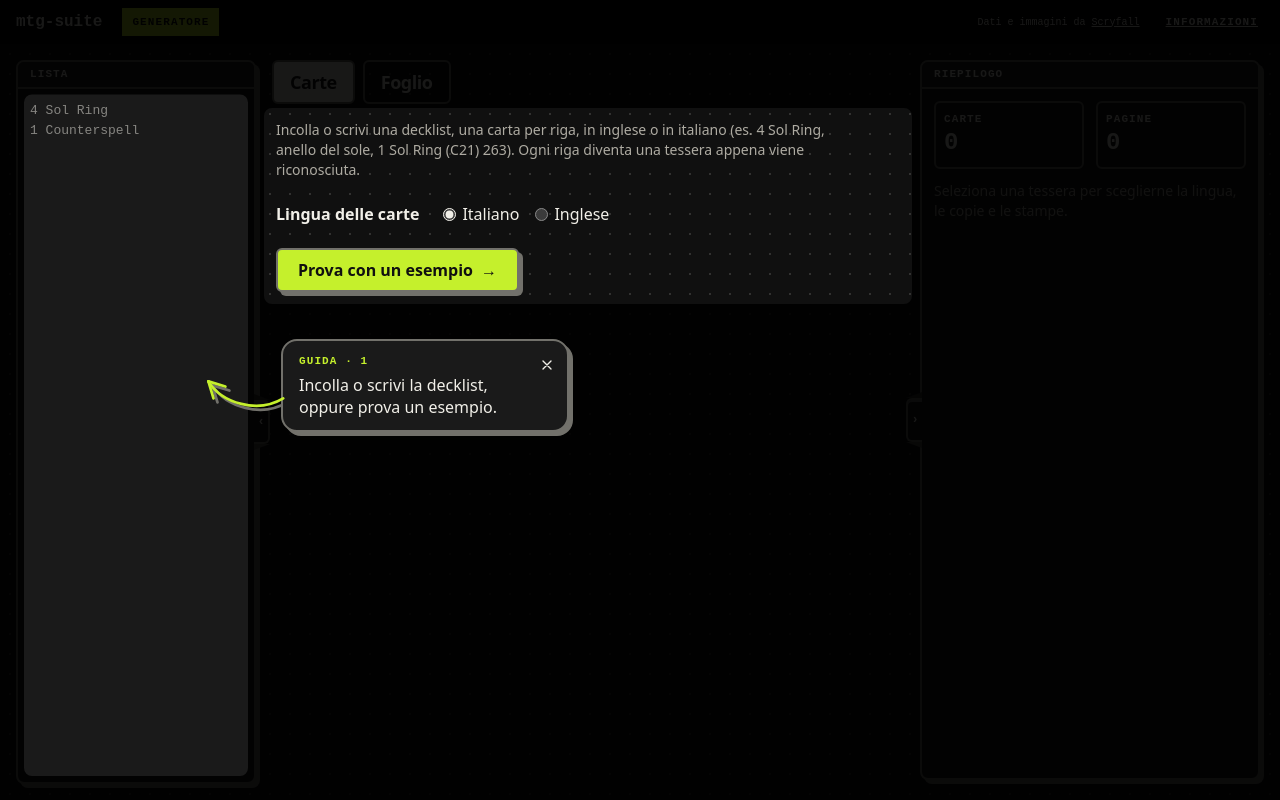
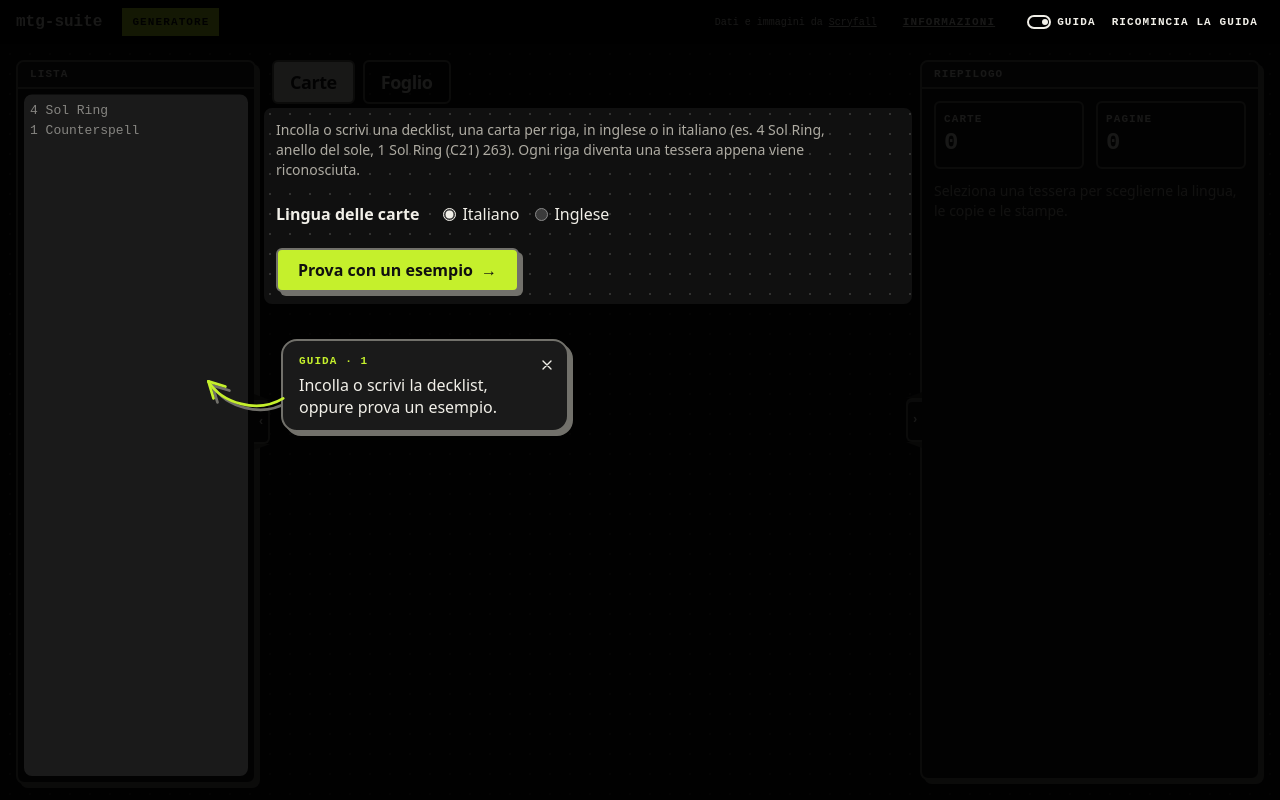
Before and after one commit to mattesalva93/leyline, a React (Vite) app in the folder packages/web/: page /proxy in a window 1280 px wide. Built offline with nearby package versions, Linux system fonts and the light colour scheme.

Commit message:
feat: switch the guide off and start it over from the shell menu

```diff
--- a/packages/web/src/locales/it.json
+++ b/packages/web/src/locales/it.json
@@ -6,6 +6,8 @@
     "appName": "mtg-suite",
     "areas": "Aree",
     "menu": "Menu",
+    "guide": "Guida",
+    "restartGuide": "Ricomincia la guida",
     "scryfallCredit": "Dati e immagini da <scryfall>Scryfall</scryfall>"
   },
   "areas": {
--- a/packages/web/src/shell/AppShell.tsx
+++ b/packages/web/src/shell/AppShell.tsx
@@ -2,7 +2,10 @@ import { useState } from 'react';
 import { useTranslation } from 'react-i18next';
 import { Outlet } from 'react-router';
 import { Icon } from '../ui/Icon.tsx';
+import { ABOVE_GUIDE_SPOTLIGHT } from '../workspace/guide/GuideSpotlight.tsx';
+import { useGuideOnDevice } from '../workspace/guide/use-guide-on-device.ts';
 import { AreaNav } from './AreaNav.tsx';
+import { GuideControls } from './GuideControls.tsx';
 import { InfoDialog } from './InfoDialog.tsx';
 import { PhoneMenu } from './PhoneMenu.tsx';
 import { ScryfallCredit } from './ScryfallCredit.tsx';
@@ -11,6 +14,7 @@ import type { ShellOutletContext } from './shell-outlet-context.ts';
 import { BUTTON_STATES } from '../ui/board-styles.ts';
 
 const MENU_ITEM = `flex items-center gap-2 rounded-md px-3 py-2.5 text-left ${BUTTON_STATES}`;
+const TOP_BAR_ITEM = `rounded-md px-1.5 py-1 font-mono text-[11px] font-bold tracking-widest uppercase ${BUTTON_STATES}`;
 
 /**
  * The frame every area lives in: the top bar above, the current area below. On a wide screen
@@ -21,12 +25,18 @@ export function AppShell({ areas }: { readonly areas: readonly ShellArea[] }) {
   const { t } = useTranslation();
   const [isInfoOpen, setIsInfoOpen] = useState(false);
   const [topBarSlot, setTopBarSlot] = useState<HTMLElement | null>(null);
+  const guideOnDevice = useGuideOnDevice();
   return (
     <div className="flex h-dvh flex-col font-sans">
       <header className="flex h-12 shrink-0 items-center gap-2 bg-chrome px-2 text-chrome-foreground lg:h-11 lg:gap-5 lg:px-4">
-        <PhoneMenu areas={areas} className="lg:hidden">
+        <PhoneMenu areas={areas} className={`lg:hidden ${ABOVE_GUIDE_SPOTLIGHT}`}>
           {(closeMenu) => (
             <>
+              <GuideControls
+                guideOnDevice={guideOnDevice}
+                controlClassName={MENU_ITEM}
+                onUse={closeMenu}
+              />
               <button
                 type="button"
                 className={MENU_ITEM}
@@ -54,11 +64,17 @@ export function AppShell({ areas }: { readonly areas: readonly ShellArea[] }) {
         <InfoDialog
           isOpen={isInfoOpen}
           onOpenChange={setIsInfoOpen}
-          triggerClassName={`hidden rounded-md px-1.5 py-1 font-mono text-[11px] font-bold tracking-widest uppercase underline lg:block ${BUTTON_STATES}`}
+          triggerClassName={`hidden underline lg:block ${TOP_BAR_ITEM}`}
         />
+        <div className={`hidden items-center gap-1 lg:flex ${ABOVE_GUIDE_SPOTLIGHT}`}>
+          <GuideControls
+            guideOnDevice={guideOnDevice}
+            controlClassName={`flex items-center gap-1.5 whitespace-nowrap ${TOP_BAR_ITEM}`}
+          />
+        </div>
       </header>
       <main className="dot-grid min-h-0 flex-1 overflow-y-auto">
-        <Outlet context={{ topBarSlot } satisfies ShellOutletContext} />
+        <Outlet context={{ topBarSlot, guideOnDevice } satisfies ShellOutletContext} />
       </main>
     </div>
   );
--- /dev/null
+++ b/packages/web/src/shell/GuideControls.tsx
@@ -0,0 +1,59 @@
+import { useTranslation } from 'react-i18next';
+import type { GuideOnDevice } from '../workspace/guide/use-guide-on-device.ts';
+
+/**
+ * The shell's controls of the guide: the "Guida" switch, which turns it off and on again, and
+ * "Ricomincia la guida", which starts it over from its first step. `onUse` runs after either,
+ * such as closing the phone menu.
+ */
+export function GuideControls({
+  guideOnDevice,
+  controlClassName,
+  onUse = () => {},
+}: {
+  readonly guideOnDevice: GuideOnDevice;
+  readonly controlClassName: string;
+  readonly onUse?: () => void;
+}) {
+  const { t } = useTranslation();
+  const { isGuideOn } = guideOnDevice.savedGuide;
+  return (
+    <>
+      <button
+        type="button"
+        role="switch"
+        aria-checked={isGuideOn}
+        className={controlClassName}
+        onClick={() => {
+          guideOnDevice.switchGuide(!isGuideOn);
+          onUse();
+        }}
+      >
+        <SwitchTrack isOn={isGuideOn} />
+        {t('shell.guide')}
+      </button>
+      <button
+        type="button"
+        className={controlClassName}
+        onClick={() => {
+          guideOnDevice.restartGuide();
+          onUse();
+        }}
+      >
+        {t('shell.restartGuide')}
+      </button>
+    </>
+  );
+}
+
+/** The track and knob that show a switch on or off; the switch's role tells it in words. */
+function SwitchTrack({ isOn }: { readonly isOn: boolean }) {
+  return (
+    <span
+      aria-hidden
+      className={`flex h-3.5 w-6 shrink-0 items-center rounded-full border-2 border-current px-px ${isOn ? 'justify-end' : 'justify-start'}`}
+    >
+      <span className={`size-1.5 rounded-full ${isOn ? 'bg-current' : 'border border-current'}`} />
+    </span>
+  );
+}
--- a/packages/web/src/shell/shell-outlet-context.ts
+++ b/packages/web/src/shell/shell-outlet-context.ts
@@ -1,9 +1,12 @@
 import { useOutletContext } from 'react-router';
+import type { GuideOnDevice } from '../workspace/guide/use-guide-on-device.ts';
 
 /** What the shell hands the area it shows. */
 export interface ShellOutletContext {
   /** The place the area may fill in the top bar; `null` until the top bar is on screen. */
   readonly topBarSlot: HTMLElement | null;
+  /** The guide, which the shell's menu switches off and starts over. */
+  readonly guideOnDevice: GuideOnDevice;
 }
 
 /** What the shell hands the current area, read from inside that area. */
--- a/packages/web/src/workspace/Workspace.tsx
+++ b/packages/web/src/workspace/Workspace.tsx
@@ -16,6 +16,7 @@ import { GuideContext } from './guide/guide-context.ts';
 import { useGuide } from './guide/use-guide.ts';
 import { useGeneratorWatchedByGuide } from './guide/use-generator-watched-by-guide.ts';
 import { PhoneWorkspace } from './PhoneWorkspace.tsx';
+import { useShellOutletContext } from '../shell/shell-outlet-context.ts';
 import type { WorkspaceState, WorkspaceStep } from './workspace-state.ts';
 
 /** A tile selected while the decklist text had `writtenLineCount` lines. */
@@ -57,7 +58,12 @@ export function Workspace({ generator: unwatchedGenerator }: { readonly generato
   const isWideScreen = useIsWideScreen();
   const gridTiles = gridTilesOf(unwatchedGenerator.cardLines);
   const linesToFix = linesToFixOf(gridTiles);
-  const { generator, seen } = useGeneratorWatchedByGuide(unwatchedGenerator, linesToFix);
+  const { guideOnDevice } = useShellOutletContext();
+  const { generator, seen } = useGeneratorWatchedByGuide(
+    unwatchedGenerator,
+    linesToFix,
+    guideOnDevice.restartCount,
+  );
   const [step, setStep] = useState(() => startingStepFor(isWideScreen));
   // A new decklist starts the workspace over from its first step, where the empty workspace shows its invite.
   const [wasDecklistUnderWay, setWasDecklistUnderWay] = useState(generator.isDecklistUnderWay);
@@ -78,7 +84,8 @@ export function Workspace({ generator: unwatchedGenerator }: { readonly generato
     if (selection) setTileSelectionCount((count) => count + 1);
   };
   const selection = currentSelection(selectionInText, generator.writtenLineCount, gridTiles);
-  const guide = useGuide({
+  const guide = useGuide(
+    {
       isDecklistUnderWay: generator.isDecklistUnderWay,
       // A phone shows the line panel over its cards step; a wide screen beside its cards view.
       isLinePanelOpen:
@@ -87,7 +94,9 @@ export function Workspace({ generator: unwatchedGenerator }: { readonly generato
       hasLineToFix: linesToFix.some(isAnsweredLineToFix),
       isSheetInView: step === 'sheet',
       ...seen,
-  });
+    },
+    guideOnDevice,
+  );
   const state: WorkspaceState = {
     generator,
     step,
--- a/packages/web/src/workspace/guide/GuideSpotlight.tsx
+++ b/packages/web/src/workspace/guide/GuideSpotlight.tsx
@@ -86,6 +86,12 @@ function spotlightClipPath(): string {
 }
 
 /**
+ * Stands an element above the dimming, lit and taking clicks: for the shell's way to switch the
+ * guide off, which a guided step on screen must leave usable.
+ */
+export const ABOVE_GUIDE_SPOTLIGHT = 'relative z-50';
+
+/**
  * The page dimmed and deaf to the pointer while the guided step's control `control` shows, but for
  * the elements marked `GUIDE_SPOTLIT` (see `lightOver`). A clip path cuts the holes, and a
  * cut-out part takes no click. The holes follow their elements as the page moves under them. Once
--- a/packages/web/src/workspace/guide/saved-guide.ts
+++ b/packages/web/src/workspace/guide/saved-guide.ts
@@ -4,50 +4,57 @@ const STORAGE_KEY = 'mtg-suite.guide';
 /** Raised whenever the saved shape changes: data of any other version is left unread. */
 const SAVED_GUIDE_VERSION = 1;
 
-/** Which guided steps the user has done and which ones skipped, kept on the device. */
-export interface GuideProgress {
+/**
+ * The guide as the device keeps it: whether the user has it on, and which guided steps they have
+ * done and which ones skipped.
+ */
+export interface SavedGuide {
+  readonly isGuideOn: boolean;
   readonly done: readonly GuidedStep[];
   readonly skipped: readonly GuidedStep[];
 }
 
-const NO_PROGRESS: GuideProgress = { done: [], skipped: [] };
+/** The guide of a first visit: on, from its first step. */
+export const GUIDE_FROM_THE_START: SavedGuide = { isGuideOn: true, done: [], skipped: [] };
 
 /** The guided steps among `value`, a step of an older guide left out. */
 function guidedStepsOf(value: unknown): readonly GuidedStep[] {
   return Array.isArray(value) ? value.filter(isGuidedStep) : [];
 }
 
-function guideProgressOf(stored: string): GuideProgress {
+function savedGuideOf(stored: string): SavedGuide {
   let parsed: unknown;
   try {
     parsed = JSON.parse(stored);
   } catch {
-    return NO_PROGRESS;
+    return GUIDE_FROM_THE_START;
   }
-  if (typeof parsed !== 'object' || parsed === null) return NO_PROGRESS;
-  if (!('version' in parsed) || parsed.version !== SAVED_GUIDE_VERSION) return NO_PROGRESS;
+  if (typeof parsed !== 'object' || parsed === null) return GUIDE_FROM_THE_START;
+  if (!('version' in parsed) || parsed.version !== SAVED_GUIDE_VERSION) return GUIDE_FROM_THE_START;
   return {
+    // Saved before the guide could be switched off: it was on.
+    isGuideOn: !('isGuideOn' in parsed) || parsed.isGuideOn !== false,
     done: 'done' in parsed ? guidedStepsOf(parsed.done) : [],
     skipped: 'skipped' in parsed ? guidedStepsOf(parsed.skipped) : [],
   };
 }
 
-/** The progress through the guide the user left on this device, or none on a first visit. */
-export function loadGuideProgress(): GuideProgress {
+/** The guide the user left on this device, or the guide from the start on a first visit. */
+export function loadSavedGuide(): SavedGuide {
   try {
     const stored = localStorage.getItem(STORAGE_KEY);
-    return stored === null ? NO_PROGRESS : guideProgressOf(stored);
+    return stored === null ? GUIDE_FROM_THE_START : savedGuideOf(stored);
   } catch {
     // Storage can be blocked (private windows, site data off): the guide starts from its first step.
-    return NO_PROGRESS;
+    return GUIDE_FROM_THE_START;
   }
 }
 
-export function saveGuideProgress(progress: GuideProgress): void {
+export function saveGuide(savedGuide: SavedGuide): void {
   try {
     localStorage.setItem(
       STORAGE_KEY,
-      JSON.stringify({ version: SAVED_GUIDE_VERSION, ...progress }),
+      JSON.stringify({ version: SAVED_GUIDE_VERSION, ...savedGuide }),
     );
   } catch {
     // Not kept across visits: the guide may show its steps again on the next one.
--- a/packages/web/src/workspace/guide/use-generator-watched-by-guide.ts
+++ b/packages/web/src/workspace/guide/use-generator-watched-by-guide.ts
@@ -19,14 +19,20 @@ const NONE_SEEN: ActionsSeenByGuide = {
  * `generator` as the workspace hands it on, telling the guide of the actions in
  * `ActionsSeenByGuide` as the user takes them, wherever in the workspace: a print tapped in the
  * print picker, a line among `linesToFix` given its card or removed, the PDF button pressed.
+ * The guide started over for the `restartCount`th time has seen none of them yet.
  */
 export function useGeneratorWatchedByGuide(
   generator: Generator,
   linesToFix: readonly ImagelessGridTile[],
+  restartCount: number,
 ): { readonly generator: Generator; readonly seen: ActionsSeenByGuide } {
-  const [seen, setSeen] = useState(NONE_SEEN);
+  const [seenSinceRestart, setSeenSinceRestart] = useState({ restartCount, seen: NONE_SEEN });
+  const seen = seenSinceRestart.restartCount === restartCount ? seenSinceRestart.seen : NONE_SEEN;
   const see = (action: keyof ActionsSeenByGuide) =>
-    setSeen((current) => (current[action] ? current : { ...current, [action]: true }));
+    setSeenSinceRestart((current) => {
+      const seenNow = current.restartCount === restartCount ? current.seen : NONE_SEEN;
+      return seenNow[action] ? current : { restartCount, seen: { ...seenNow, [action]: true } };
+    });
   const isLineToFix = (writtenIndex: number) =>
     linesToFix.some((lineToFix) => lineToFix.writtenIndex === writtenIndex);
   return {
--- /dev/null
+++ b/packages/web/src/workspace/guide/use-guide-on-device.ts
@@ -0,0 +1,54 @@
+import { useEffect, useState } from 'react';
+import type { GuidedStep } from './guided-steps.ts';
+import { GUIDE_FROM_THE_START, loadSavedGuide, saveGuide, type SavedGuide } from './saved-guide.ts';
+
+/**
+ * The guide as the shell holds it, for its menu to switch it and start it over and for the
+ * workspace to move it along. Every change is kept on the device.
+ */
+export interface GuideOnDevice {
+  readonly savedGuide: SavedGuide;
+  /**
+   * How many times the guide was started over in this visit: an action taken before a restart
+   * does not count as done after it.
+   */
+  readonly restartCount: number;
+  readonly markGuidedStepsDone: (steps: readonly GuidedStep[]) => void;
+  readonly skipGuidedStep: (step: GuidedStep) => void;
+  readonly switchGuide: (isGuideOn: boolean) => void;
+  /** Forgets the steps done and skipped, so the guide shows its first step again, and turns it on. */
+  readonly restartGuide: () => void;
+}
+
+function withGuidedSteps(
+  steps: readonly GuidedStep[],
+  added: readonly GuidedStep[],
+): readonly GuidedStep[] {
+  const newSteps = added.filter((step) => !steps.includes(step));
+  return newSteps.length === 0 ? steps : [...steps, ...newSteps];
+}
+
+export function useGuideOnDevice(): GuideOnDevice {
+  const [savedGuide, setSavedGuide] = useState<SavedGuide>(loadSavedGuide);
+  const [restartCount, setRestartCount] = useState(0);
+  useEffect(() => saveGuide(savedGuide), [savedGuide]);
+  return {
+    savedGuide,
+    restartCount,
+    markGuidedStepsDone: (steps) =>
+      setSavedGuide((current) => {
+        const done = withGuidedSteps(current.done, steps);
+        return done === current.done ? current : { ...current, done };
+      }),
+    skipGuidedStep: (step) =>
+      setSavedGuide((current) => ({
+        ...current,
+        skipped: withGuidedSteps(current.skipped, [step]),
+      })),
+    switchGuide: (isGuideOn) => setSavedGuide((current) => ({ ...current, isGuideOn })),
+    restartGuide: () => {
+      setSavedGuide(GUIDE_FROM_THE_START);
+      setRestartCount((count) => count + 1);
+    },
+  };
+}
--- a/packages/web/src/workspace/guide/use-guide.ts
+++ b/packages/web/src/workspace/guide/use-guide.ts
@@ -1,4 +1,4 @@
-import { useEffect, useState } from 'react';
+import { useEffect } from 'react';
 import {
   GUIDED_STEPS,
   guidedStepsFor,
@@ -6,46 +6,42 @@ import {
   type GuideFacts,
   type GuidedStep,
 } from './guided-steps.ts';
-import { loadGuideProgress, saveGuideProgress, type GuideProgress } from './saved-guide.ts';
+import type { GuideOnDevice } from './use-guide-on-device.ts';
 
 /** The guide as the workspace shows it: the one guided step on screen, if any. */
 export interface Guide {
-  /** The first guided step neither done nor skipped, or `null` once there is none. */
+  /** The first guided step neither done nor skipped, or `null` once there is none or the guide is off. */
   readonly shownGuidedStep: GuidedStep | null;
   /** Where the shown step comes among the steps the decklist calls for, counting from 1. */
   readonly shownGuidedStepNumber: number;
   readonly skipGuidedStep: (step: GuidedStep) => void;
 }
 
-function withGuidedStep(steps: readonly GuidedStep[], step: GuidedStep): readonly GuidedStep[] {
-  return steps.includes(step) ? steps : [...steps, step];
-}
-
 /**
  * The guide through the generator. A guided step is done as soon as the user takes its action,
- * in or out of order, and stays done: the device keeps which steps are done and skipped.
+ * in or out of order, and stays done, the guide switched off or not.
  */
-export function useGuide(facts: GuideFacts): Guide {
-  const [progress, setProgress] = useState<GuideProgress>(loadGuideProgress);
+export function useGuide(facts: GuideFacts, guideOnDevice: GuideOnDevice): Guide {
+  const { savedGuide, markGuidedStepsDone, skipGuidedStep } = guideOnDevice;
   const stepsJustDone = GUIDED_STEPS.filter(
-    (step) => !progress.done.includes(step) && isActionTaken(step, facts),
+    (step) => !savedGuide.done.includes(step) && isActionTaken(step, facts),
   );
-  if (stepsJustDone.length > 0) {
-    setProgress({ ...progress, done: stepsJustDone.reduce(withGuidedStep, progress.done) });
-  }
-  useEffect(() => saveGuideProgress(progress), [progress]);
+  // The shell holds the saved guide, so it learns of the steps just done once this render is over.
+  useEffect(() => {
+    if (stepsJustDone.length > 0) markGuidedStepsDone(stepsJustDone);
+  });
   const guidedSteps = guidedStepsFor(facts);
-  const shownGuidedStep =
-    guidedSteps.find(
-      (step) =>
-        !progress.done.includes(step) &&
-        !progress.skipped.includes(step) &&
-        !stepsJustDone.includes(step),
-    ) ?? null;
+  const shownGuidedStep = !savedGuide.isGuideOn
+    ? null
+    : (guidedSteps.find(
+        (step) =>
+          !savedGuide.done.includes(step) &&
+          !savedGuide.skipped.includes(step) &&
+          !stepsJustDone.includes(step),
+      ) ?? null);
   return {
     shownGuidedStep,
     shownGuidedStepNumber: shownGuidedStep === null ? 0 : guidedSteps.indexOf(shownGuidedStep) + 1,
-    skipGuidedStep: (step) =>
-      setProgress((current) => ({ ...current, skipped: withGuidedStep(current.skipped, step) })),
+    skipGuidedStep,
   };
 }
```
Also changed, not shown: 2 other files (tests, documents, lock files or other folders). Lines whose indentation alone changed are shown as unchanged.
